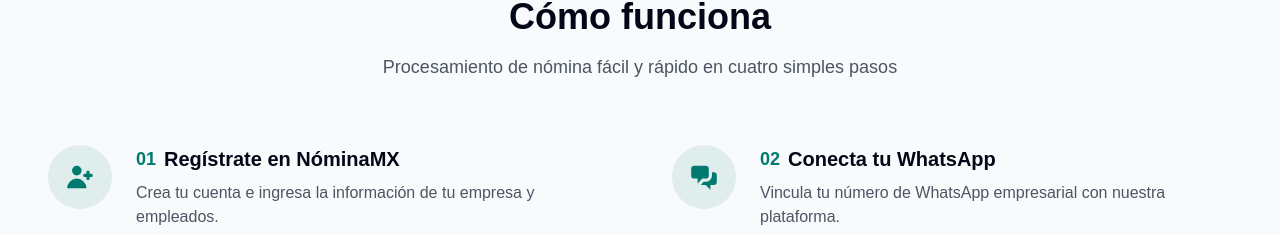
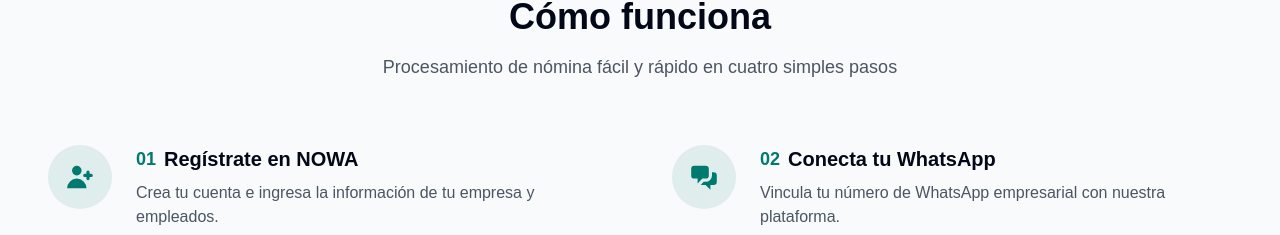
Before and after one commit to hernaneem/whatsapp-nomina-mexico-facil, a React (Vite) app: page / in a window 1280 px wide. Shown: the part 1592-1827 px from the top of the page. Built offline with nearby package versions, Linux system fonts and the light colour scheme.

Commit message:
Rename NóminaMX to NOWA
Rename all instances of "NóminaMX" to "NOWA" in the codebase.

```diff
--- a/src/components/HowItWorks.tsx
+++ b/src/components/HowItWorks.tsx
@@ -3,7 +3,7 @@ import { Button } from "@/components/ui/button";
 const HowItWorks = () => {
   const steps = [{
     number: "01",
-    title: "Regístrate en NóminaMX",
+    title: "Regístrate en NOWA",
     description: "Crea tu cuenta e ingresa la información de tu empresa y empleados.",
     icon: <svg xmlns="http://www.w3.org/2000/svg" className="h-8 w-8 text-primary" viewBox="0 0 20 20" fill="currentColor">
           <path d="M8 9a3 3 0 100-6 3 3 0 000 6zM8 11a6 6 0 016 6H2a6 6 0 016-6zM16 7a1 1 0 10-2 0v1h-1a1 1 0 100 2h1v1a1 1 0 102 0v-1h1a1 1 0 100-2h-1V7z" />
```
